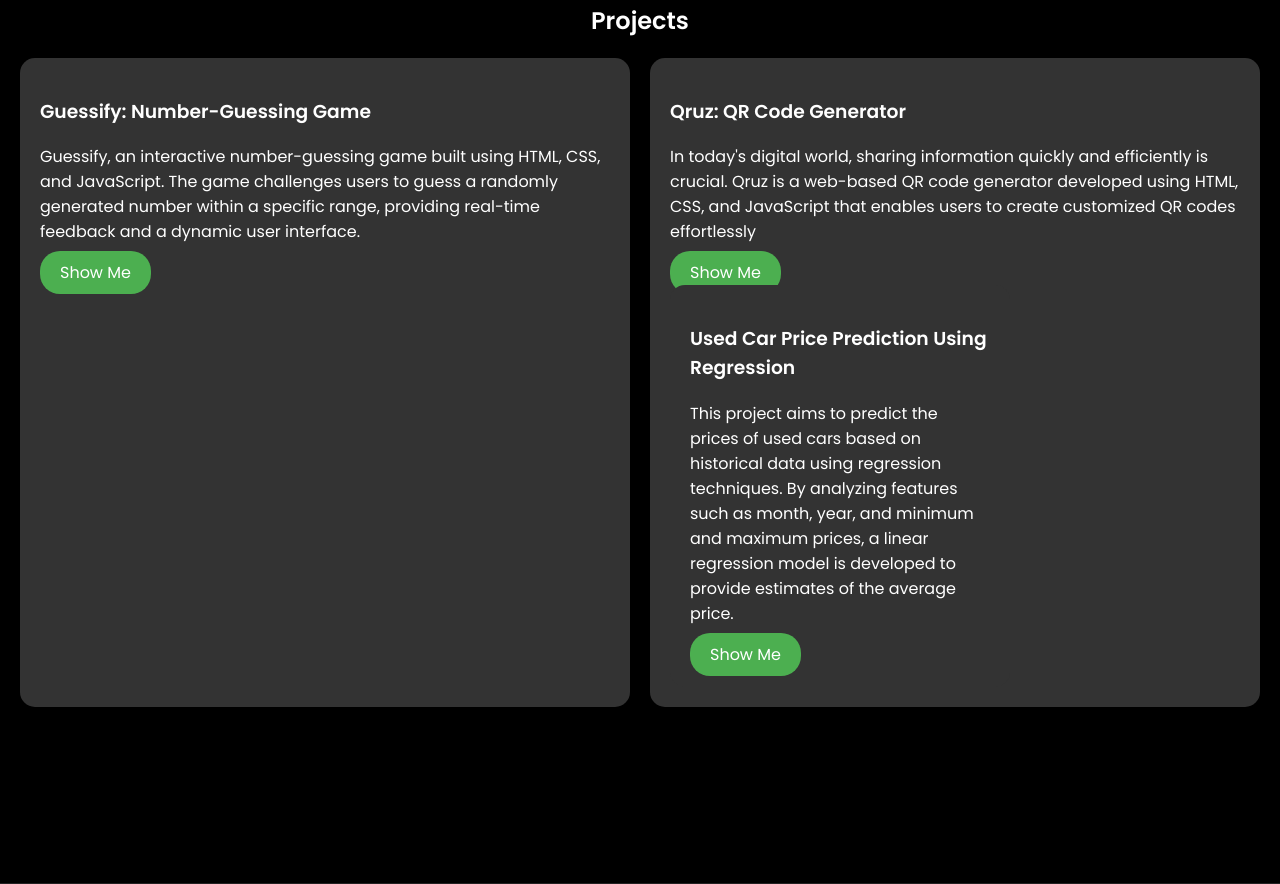
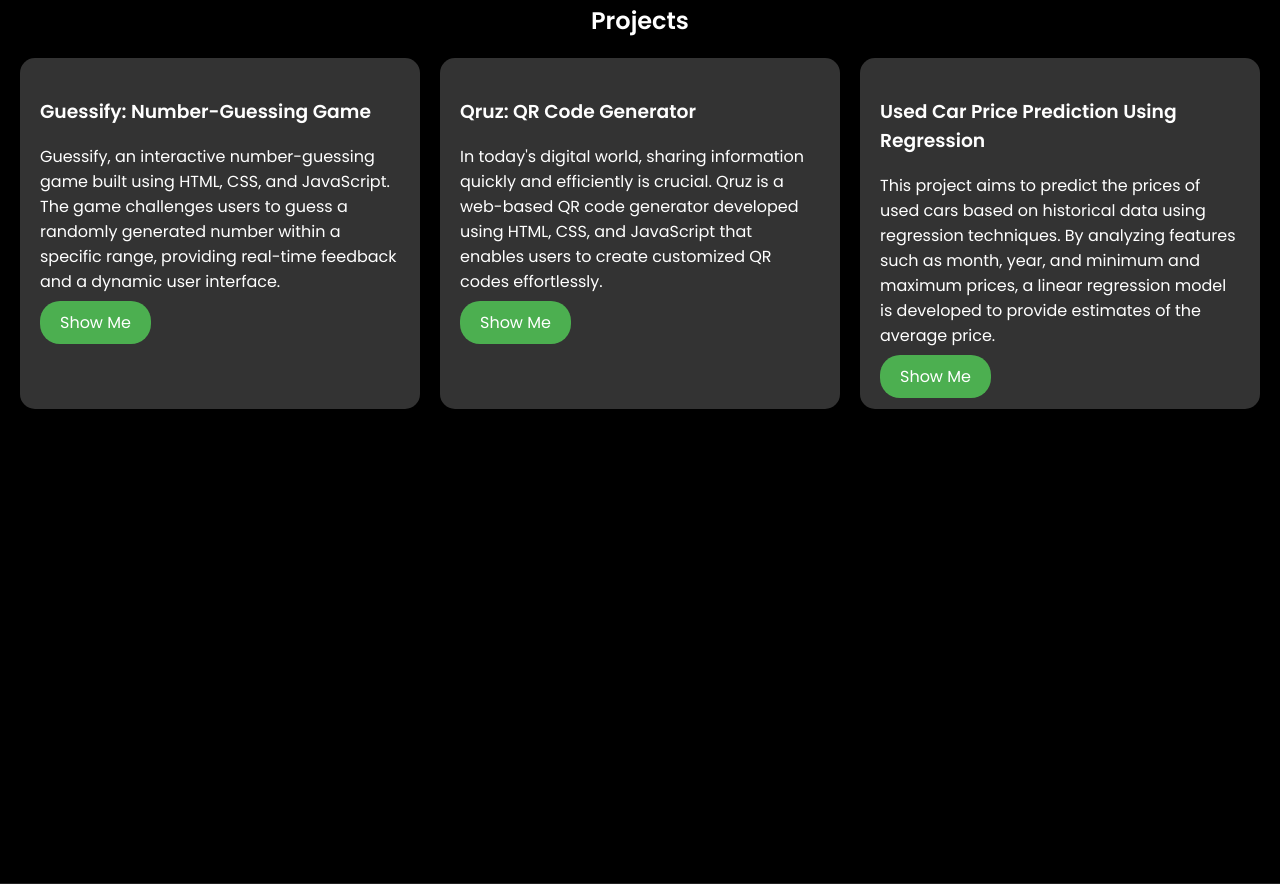
Before and after one commit to abdilnayaka/portofolio, a plain HTML site: page index.html in a window 1280 px wide. Shown: the part 2117-3001 px from the top of the page. Drawn offline with Linux system fonts and the light colour scheme.

Commit message:
Update index.html

```diff
--- a/index.html
+++ b/index.html
@@ -44,22 +44,28 @@
 <section id="projects">
     <h2>Projects</h2>
     <div class="flex-container">
+        <!-- Project 1: Guessify -->
         <div class="flexbox">
             <h3>Guessify: Number-Guessing Game</h3>
             <p>Guessify, an interactive number-guessing game built using HTML, CSS, and JavaScript. The game
-challenges users to guess a randomly generated number within a specific range, providing real-time
-feedback and a dynamic user interface.</p>
-           <a href="https://abdilnayaka.github.io/guessify/" class="btn">Show Me</a>
+            challenges users to guess a randomly generated number within a specific range, providing real-time
+            feedback and a dynamic user interface.</p>
+            <a href="https://abdilnayaka.github.io/guessify/" class="btn">Show Me</a>
         </div>
+
+        <!-- Project 2: Qruz -->
         <div class="flexbox">
             <h3>Qruz: QR Code Generator</h3>
-            <p>In today's digital world, sharing information quickly and efficiently is crucial. Qruz is a web-based QR code generator developed using HTML, CSS, and JavaScript that enables users to create customized QR codes effortlessly</p>
+            <p>In today's digital world, sharing information quickly and efficiently is crucial. Qruz is a web-based QR code generator developed using HTML, CSS, and JavaScript that enables users to create customized QR codes effortlessly.</p>
             <a href="https://abdilnayaka.github.io/qruz/" class="btn">Show Me</a>
+        </div>
+
+        <!-- Project 3: Used Car Price Prediction -->
         <div class="flexbox">
             <h3>Used Car Price Prediction Using Regression</h3>
             <p>This project aims to predict the prices of used cars based on historical data using regression
-techniques. By analyzing features such as month, year, and minimum and maximum prices, a linear
-regression model is developed to provide estimates of the average price.</p>
+            techniques. By analyzing features such as month, year, and minimum and maximum prices, a linear
+            regression model is developed to provide estimates of the average price.</p>
             <a href="Used Car Price Prediction Using Regression.pdf" class="btn" download="Used Car Price Prediction Using Regression.pdf">Show Me</a>
         </div>
     </div>
```
